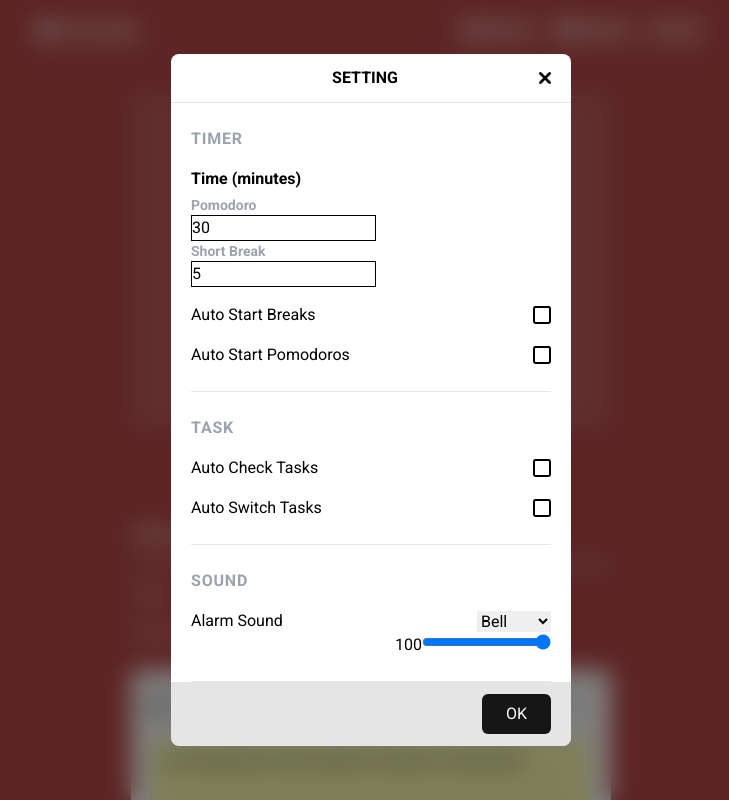
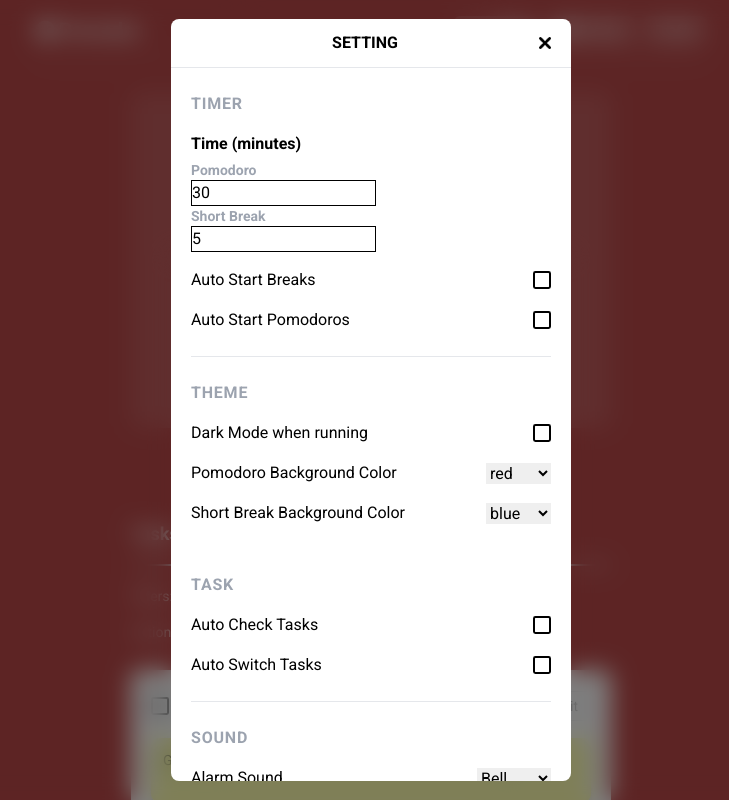
Before and after one commit to teoh4770/pomodor, a React (Vite) app: page / in a window 1280 px wide. Both pictures are taken after a click on the button "Setting". Shown: the top 800 px of the page, without its empty margins (269-998 px from the left). Built offline with nearby package versions, Linux system fonts and the light colour scheme.

Commit message:
Allow user to change the theme colors in different timer mode

```diff
--- a/src/components/Settings/Settings.tsx
+++ b/src/components/Settings/Settings.tsx
@@ -6,6 +6,7 @@
 import { SettingsFooter } from "./SettingsFooter";
 import { useSettingContext } from "@/context";
 import * as React from "react";
+import { ThemeSetting } from "@/components/Settings/ThemeSetting.tsx";
 
 type SettingProps = object;
 
@@ -26,6 +27,7 @@
     const form = e.currentTarget as HTMLFormElement;
     const settingFormData = new FormData(form);
 
+
     // Update timer setting
     setting.timerSettingHandler(
       Number(settingFormData.get("pomodoro-duration")!),
@@ -45,6 +47,13 @@
       Number(settingFormData.get('alarm-sound-volume')),
       Number(settingFormData.get('alarm-sound')),
     );
+
+    // Update theme setting
+    setting.themeSettingHandlers.themeSettingHandler(
+      Boolean(settingFormData.get("dark-mode")),
+      Number(settingFormData.get("pomodoro-bg-color")),
+      Number(settingFormData.get("short-break-bg-color"))
+    );
   }
 
   return (
@@ -58,11 +67,11 @@
         onChange={handleFormChange}
         onSubmit={handleFormSubmit}
       >
-        {/* SettingsHeader gets the same ref so it can use to close the model */}
         <SettingsHeader dialogRef={ref as React.RefObject<HTMLDialogElement>} />
 
         <div className="px-5">
           <TimerSetting />
+          <ThemeSetting />
           <TaskSetting />
           <SoundSetting />
         </div>
--- a/src/components/Settings/ThemeSetting.tsx
+++ b/src/components/Settings/ThemeSetting.tsx
@@ -1,13 +1,38 @@
+import { ThemeEnum } from "@/types";
+import { useSettingContext } from "@/context";
+
 const ThemeSetting = () => {
+  const setting = useSettingContext();
+  const colors = Object.keys(ThemeEnum).filter((key) => isNaN(Number(key)));
+
   return (
     <div className="space-y-4 py-6">
-      <h3 className="mb-3 font-bold uppercase tracking-wider underline">
+      <h3 className="mb-3 font-bold uppercase tracking-wider text-gray-400">
         Theme
       </h3>
 
-      <label className="flex items-center justify-between" htmlFor="">
+      <label className="flex items-center justify-between" htmlFor="dark-mode">
         <span>Dark Mode when running</span>
-        <input className="checkbox" type="checkbox" name="" id="" />
+        <input className="checkbox" type="checkbox" name="dark-mode" id="dark-mode"
+               defaultChecked={setting.themeSetting.darkModeWhenRunning} />
+      </label>
+
+      <label className="flex items-center justify-between" htmlFor="pomodoro-bg-color">
+        <span>Pomodoro Background Color</span>
+        <select name="pomodoro-bg-color" id="pomodoro-bg-color" defaultValue={setting.themeSetting.themes.pomodoro}>
+          {
+            colors.map((color, index) => <option key={index} value={index}>{color.toLowerCase()}</option>)
+          }
+        </select>
+      </label>
+
+      <label className="flex items-center justify-between" htmlFor="short-break-bg-color">
+        <span>Short Break Background Color</span>
+        <select name="short-break-bg-color" id="short-break-bg-color" defaultValue={setting.themeSetting.themes.break}>
+          {
+            colors.map((color, index) => <option key={index} value={index}>{color.toLowerCase()}</option>)
+          }
+        </select>
       </label>
     </div>
   );
--- a/src/context/AppProvider.tsx
+++ b/src/context/AppProvider.tsx
@@ -5,6 +5,7 @@
 import { TodoHook } from "@/hooks/useTodo";
 import { SettingHook } from "@/hooks/useSetting";
 import { TimerModeEnum } from "@/types";
+import * as React from "react";
 
 interface IAppContext {
   timer: TimerHook | undefined;
@@ -24,7 +25,7 @@
 // Create AppProvider to provide hooks to the consumers
 const AppProvider = ({ children }: { children: React.ReactNode }) => {
   const setting = useSetting();
-  const timer = useTimer(setting.timerSetting, setting.soundSetting, handleTimerEnd);
+  const timer = useTimer(setting, handleTimerEnd);
   const session = useSession();
   const todo = useTodo(setting.timerSetting, setting.taskSetting);
 
--- a/src/hooks/useSetting.tsx
+++ b/src/hooks/useSetting.tsx
@@ -41,6 +41,7 @@
   themeSetting: IThemeSettings;
   themeSettingHandlers: {
     toggleDarkMode: () => void;
+    themeSettingHandler: (darkMode: boolean, pomodoroColor: ThemeEnum, shortBreakColor: ThemeEnum) => void;
   };
 }
 
@@ -59,7 +60,6 @@
     autoStartBreak: boolean,
     autoStartPomodoros: boolean,
   ) => {
-    console.log(timerSetting)
     setTimerSetting({
       ...timerSetting,
       pomodoroDuration: pomodoroDuration,
@@ -148,6 +148,16 @@
     });
   };
 
+  const themeSettingHandler = (darkMode: boolean, pomodoroColor: ThemeEnum, shortBreakColor: ThemeEnum) => {
+    setThemeSetting({
+      darkModeWhenRunning: darkMode,
+      themes: {
+        [TimerModeEnum.POMODORO]: pomodoroColor,
+        [TimerModeEnum.BREAK]: shortBreakColor
+      }
+    });
+  };
+
   return {
     timerSetting,
     timerSettingHandler,
@@ -167,6 +177,7 @@
     themeSetting,
     themeSettingHandlers: {
       toggleDarkMode,
+      themeSettingHandler
     },
   };
 };
--- a/src/hooks/useTimer.tsx
+++ b/src/hooks/useTimer.tsx
@@ -1,10 +1,11 @@
 import { useCallback, useEffect, useRef } from "react";
 import ClickSound from "/sounds/click/modern.mp3";
-import { ISoundSetting, ITimerSetting, TimerModeEnum } from "@/types";
+import { ThemeEnum, TimerModeEnum } from "@/types";
 import { playAlarmSound } from "@/services/soundService";
 import { formatTime, playSound } from "@/utils";
 import { showToast } from "@/common/components/Toast";
 import { useLocalStorage } from "usehooks-ts";
+import { SettingHook } from "@/hooks/useSetting.tsx";
 
 export interface TimerHook {
   mode: TimerModeEnum;
@@ -20,8 +21,7 @@
 // autoStartBreaks: when pomodoro finish, start break
 
 const useTimer = (
-  timerSetting: ITimerSetting,
-  soundSetting: ISoundSetting,
+  setting: SettingHook,
   onTimerEnd?: () => void,
 ): TimerHook => {
   // States
@@ -32,8 +32,8 @@
   // Derived variables
   const MINUTE = 60;
   const timerConfig = {
-    [TimerModeEnum.POMODORO]: timerSetting.pomodoroDuration * MINUTE,
-    [TimerModeEnum.BREAK]: timerSetting.breakDuration * MINUTE,
+    [TimerModeEnum.POMODORO]: setting.timerSetting.pomodoroDuration * MINUTE,
+    [TimerModeEnum.BREAK]: setting.timerSetting.breakDuration * MINUTE
   };
   const interval = timerConfig[mode];
   const remainingTime = interval - elapsedTime;
@@ -64,7 +64,7 @@
     }
 
     function notifyUser() {
-      playAlarmSound(soundSetting.alarmSoundType, soundSetting.alarmSoundVolume);
+      playAlarmSound(setting.soundSetting.alarmSoundType, setting.soundSetting.alarmSoundVolume);
       showToast("You have finish a session!", "success");
     }
 
@@ -74,15 +74,15 @@
 
     function shouldAutoStart(nextMode: TimerModeEnum) {
       return (
-        (timerSetting.autoStartBreak && nextMode === TimerModeEnum.BREAK) ||
-        (timerSetting.autoStartPomodoros && nextMode === TimerModeEnum.POMODORO)
+        (setting.timerSetting.autoStartBreak && nextMode === TimerModeEnum.BREAK) ||
+        (setting.timerSetting.autoStartPomodoros && nextMode === TimerModeEnum.POMODORO)
       );
     }
   }, [
     mode,
     onTimerEnd,
-    timerSetting.autoStartBreak,
-    timerSetting.autoStartPomodoros,
+    setting.timerSetting.autoStartBreak,
+    setting.timerSetting.autoStartPomodoros
   ]);
 
   const handlePomodoroMode = () => {
@@ -143,6 +143,29 @@
     return stopTimer;
   }, [handleNextMode, isTimerRunning, isTimerEnd]);
 
+  // Mode switching
+  useEffect(() => {
+    // we can abstract this into a color service?
+    const themeColors = {
+      [ThemeEnum.RED]: "var(--bg-color-1)",
+      [ThemeEnum.GREEN]: "var(--bg-color-2)",
+      [ThemeEnum.BLUE]: "var(--bg-color-3)",
+      [ThemeEnum.BROWN]: "var(--bg-color-4)",
+      [ThemeEnum.PURPLE]: "var(--bg-color-5)"
+    };
+
+    let themeColor = null;
+    if (mode === TimerModeEnum.POMODORO) {
+      themeColor = themeColors[setting.themeSetting.themes.pomodoro];
+    } else if (mode === TimerModeEnum.BREAK) {
+      themeColor = themeColors[setting.themeSetting.themes.break];
+    }
+
+    if (themeColor) {
+      document.documentElement.style.setProperty("--primary-color", themeColor);
+    }
+  }, [mode, setting.themeSetting.themes.break, setting.themeSetting.themes.pomodoro]);
+
   return {
     mode,
     remainingTime,
--- a/src/index.css
+++ b/src/index.css
@@ -3,10 +3,14 @@
   --_red: rgb(186 73 73);
   --_teal: rgb(56 133 138);
   --_blue: rgb(57 112 151);
+  --_brown: rgb(150 111 51);
+  --_purple: rgb(123 80 160);
 
   --bg-color-1: var(--_red);
   --bg-color-2: var(--_teal);
   --bg-color-3: var(--_blue);
+  --bg-color-4: var(--_brown);
+  --bg-color-5: var(--_purple);
 
   --primary-color: var(--bg-color-1);
 
```
